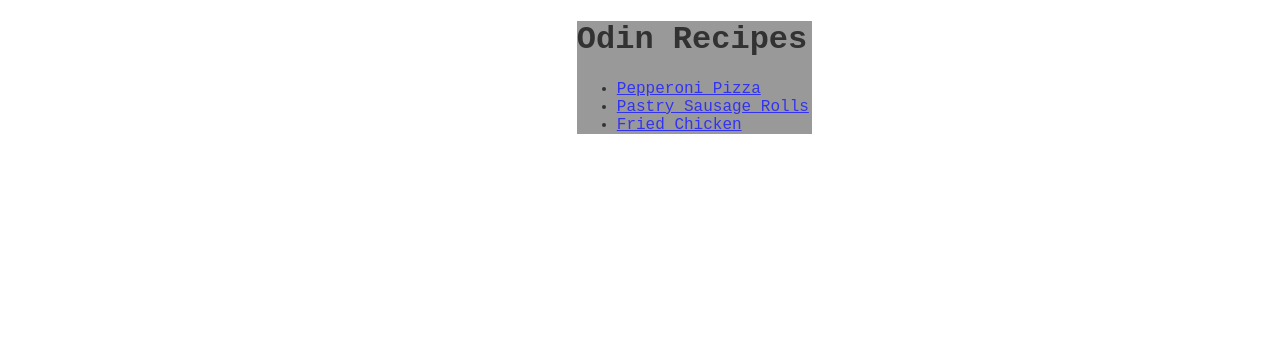
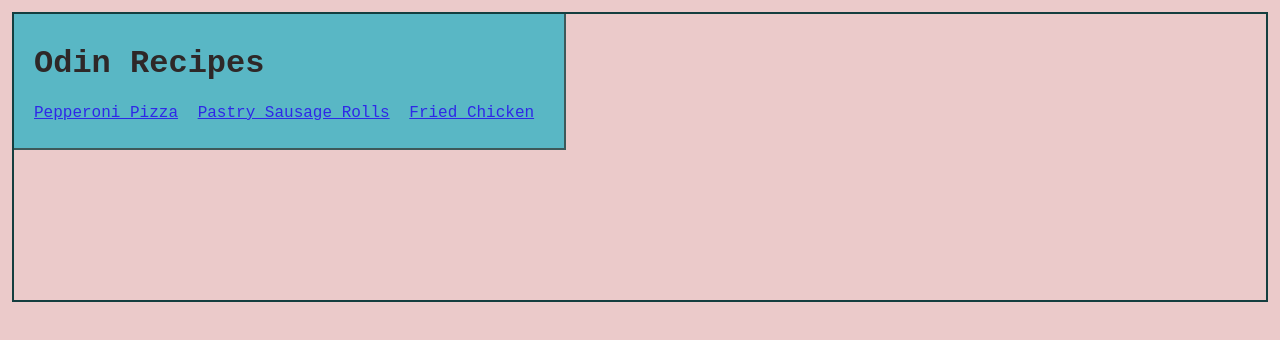
Before and after one commit to Andrew-4897/odin-recipes, a plain HTML site: page index.html in a window 1280 px wide. Drawn offline with Linux system fonts and the light colour scheme.

Commit message:
Changed css layout for index.html

```diff
--- a/index.html
+++ b/index.html
@@ -9,9 +9,9 @@
   <body>
 
     <div class="odin-style" id="center">
-      <h1 class="stylishfont">Odin Recipes</h1>
+      <h1 class="style-list">Odin Recipes</h1>
 
-      <ul class="stylishfont">
+      <ul class="style-list">
         <li><a href="recipes/pepperoni-pizza.html">Pepperoni Pizza</a></li>
         <li><a href="recipes/pastry-sausage.html">Pastry Sausage Rolls</a></li>
         <li><a href="recipes/fried-chicken.html">Fried Chicken</a></li>
--- a/style.css
+++ b/style.css
@@ -1,17 +1,33 @@
-.stylishfont {
+.style-list {
   font-family:'Courier New', Courier, monospace;
+  list-style-type: none;
+}
+
+ul.style-list {
+  margin-left: -40px;
+}
+
+.style-list li {
+  display: inline;
+  margin-right: 10px;
 }
 
 .odin-style#center {
-  background-color: grey;
+  background-color: rgb(53, 179, 196);
   opacity: 0.8;
-  width: 235px;
+  border-bottom: 2px solid rgb(20, 62, 63);
+  border-right: 2px solid rgb(20, 62, 63);
+  padding: 10px 20px;
+  vertical-align: top;
+  display: inline-block;
 }
 
+/*
 #center {
   position: relative;
   left: 45%;
 }
+*/
 
 .resize-foods {
   height: auto;
@@ -35,3 +51,10 @@ h2.underline {
   font-family:'Trebuchet MS', 'Lucida Sans Unicode', 'Lucida Grande', 'Lucida Sans', Arial, sans-serif;
   color: hsl(234, 26%, 56%)
 }
+
+body {
+  background-color: rgb(235, 202, 202);
+  border: 2px solid rgb(20, 62, 63);
+  margin: 12px;
+  padding-bottom: 150px;
+}
```
Also changed, not shown: 1 other file.
